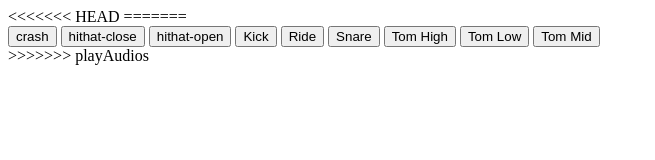
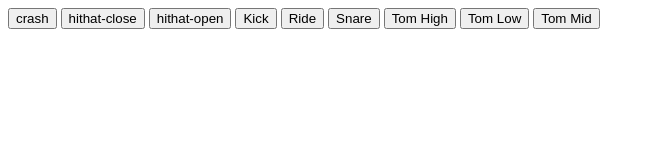
Before and after one commit to GuillermoGCP/Proyecto-bater-a, a plain HTML site: page index.html in a window 1280 px wide. Shown: the whole page, without its empty margins (0-655 px from the left). Drawn offline with Linux system fonts and the light colour scheme.

Commit message:
Update index.html
Saco las líneas que había puesto el editor debidos a los conflictos

```diff
--- a/index.html
+++ b/index.html
@@ -8,8 +8,6 @@
   </head>
 
   <body>
-<<<<<<< HEAD
-=======
     <section id="audiosContainer">
       <audio class="crash" src="./audio/crash.wav"></audio>
       <audio class="hihat_close" src="./audio/hihat-close.wav"></audio>
@@ -34,7 +32,6 @@
       <button id="tom_mid">Tom Mid</button>
     </section>
 
->>>>>>> playAudios
     <script type="module" src="./js/main.js"></script>
   </body>
 </html>
```
